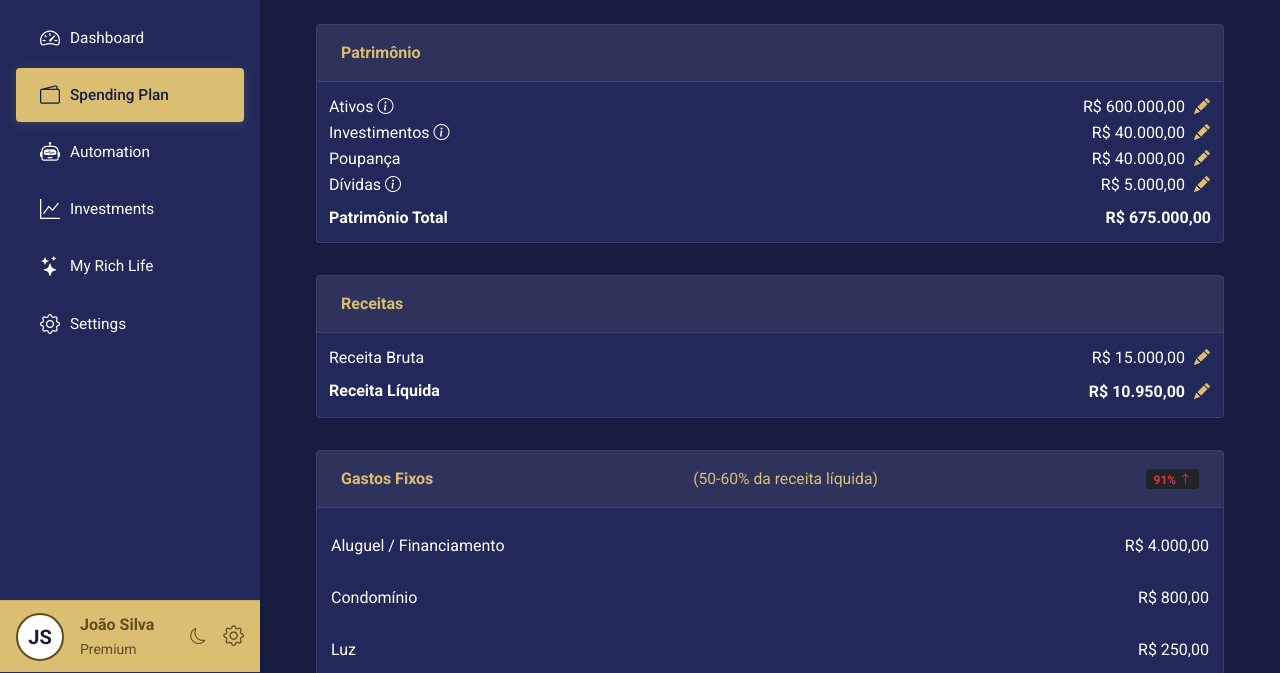
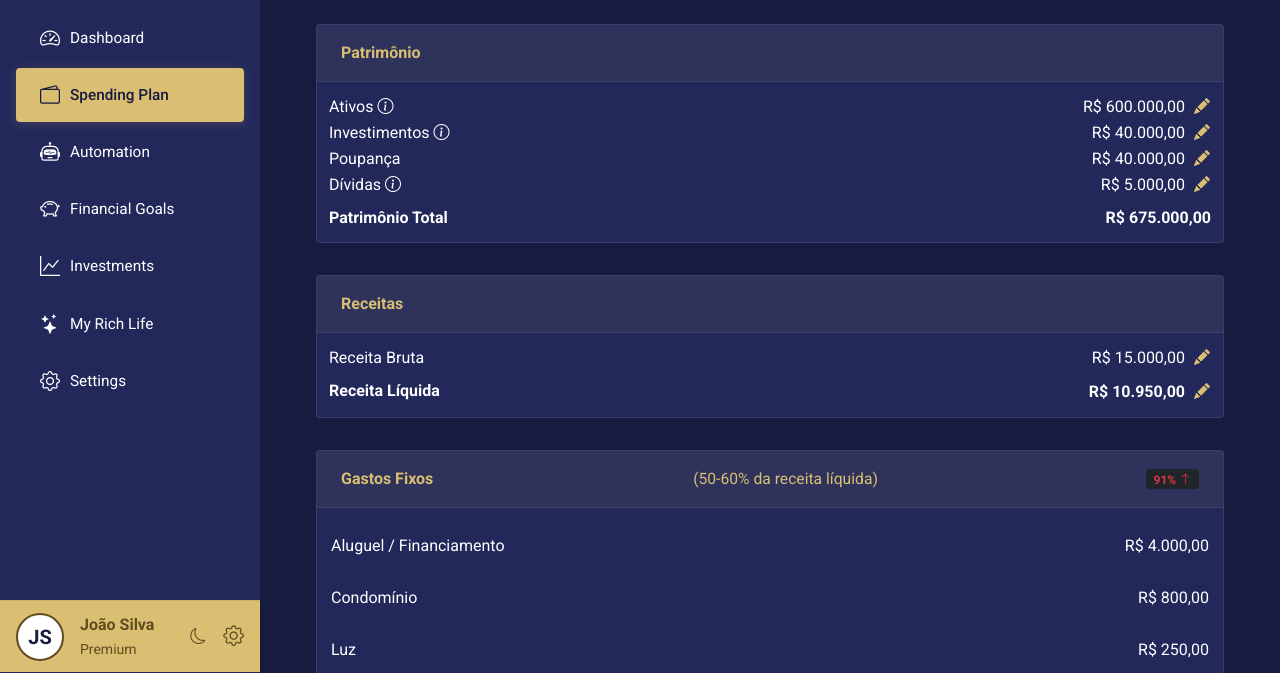
Before and after one commit to allurco/cap9-telas-fintech, a website: page conscious-spending.html in a window 1280 px wide. Shown: the part 112-785 px from the top of the page. Drawn offline with nearby package versions, Linux system fonts and the light colour scheme.

Commit message:
Update server.js with routes for objetivos and investimentos pages

```diff
--- a/conscious-spending.html
+++ b/conscious-spending.html
@@ -40,7 +40,13 @@
                 </a>
             </li>
             <li class="nav-item">
-                <a class="nav-link" href="#investments">
+                <a class="nav-link" href="objetivos.html">
+                    <i class="bi bi-piggy-bank"></i>
+                    <span class="en">Financial Goals</span><span class="pt" style="display:none;">Objetivos Financeiros</span>
+                </a>
+            </li>
+            <li class="nav-item">
+                <a class="nav-link" href="investimentos.html">
                     <i class="bi bi-graph-up"></i>
                     <span class="en">Investments</span><span class="pt" style="display:none;">Investimentos</span>
                 </a>
```
Also changed, not shown: dashboard.html (+7 -1 lines), server.js (+8 -0 lines).
